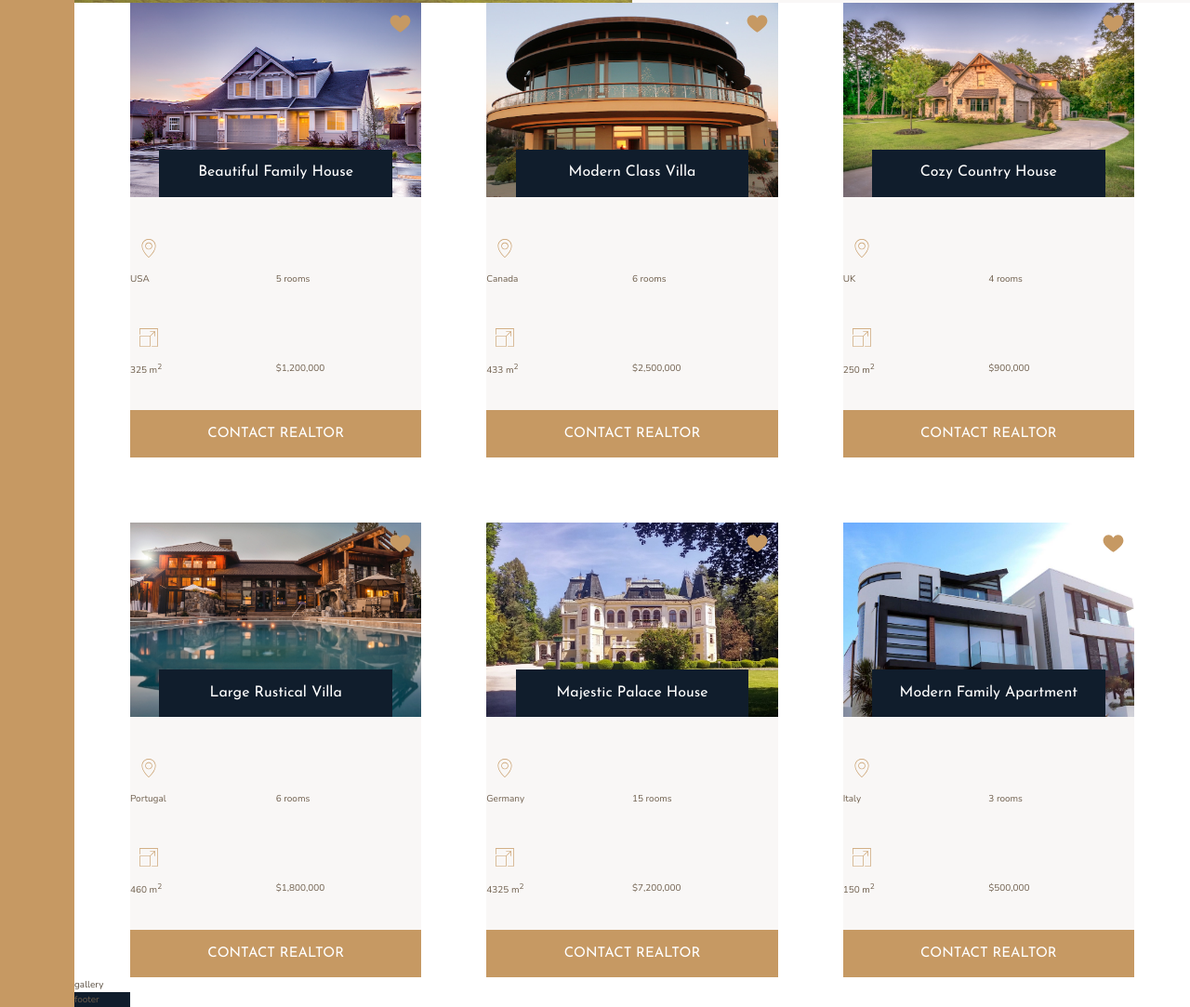
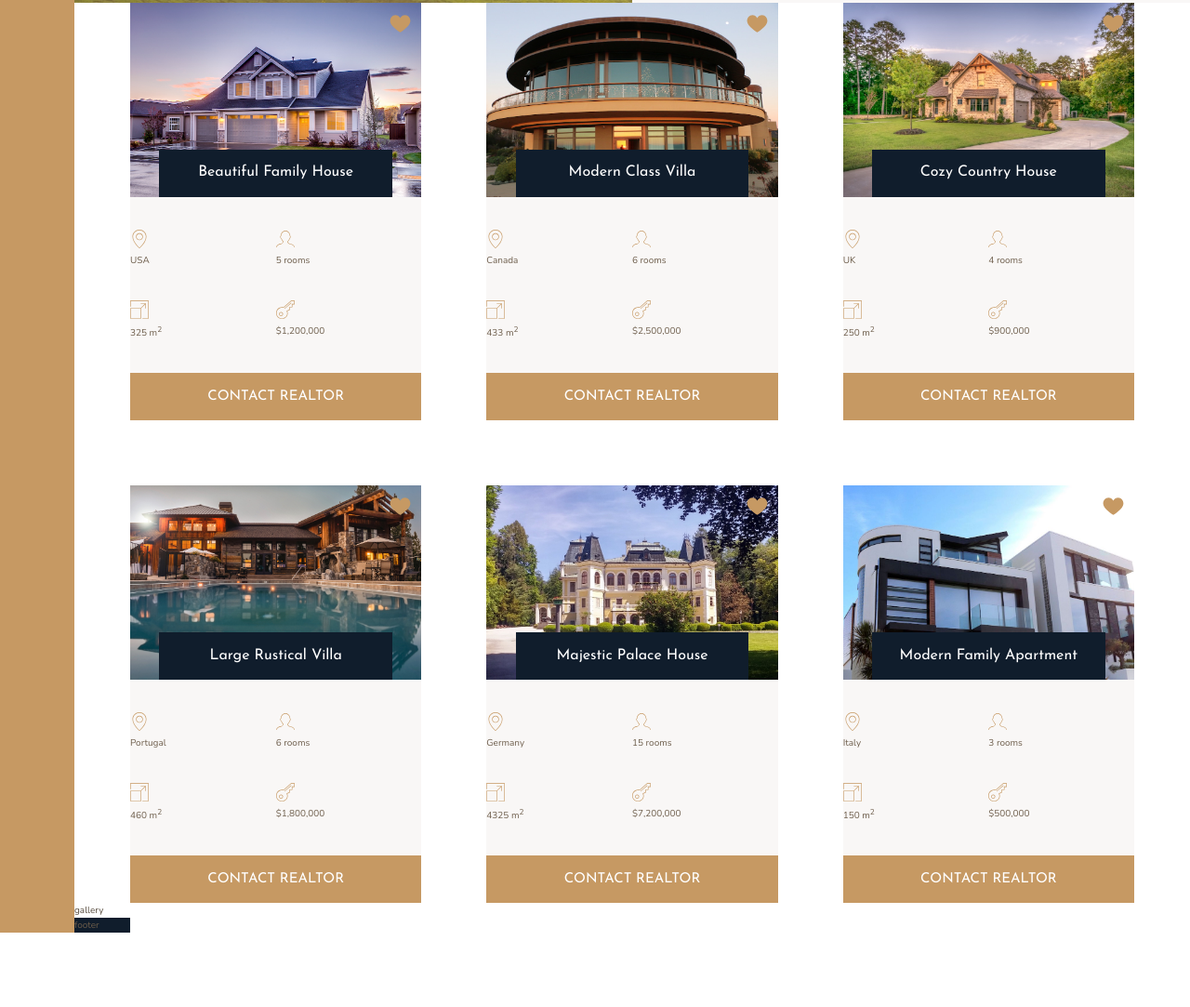
Before and after one commit to navyblueyes/CSS-SASS-ex3-nexter, a website: page index.html in a window 1280 px wide. Shown: the part 1719-2802 px from the top of the page at 93% size. After the commit the page ends 2722 px from the top, so only its background shows below. Drawn offline with nearby package versions, Linux system fonts and the light colour scheme.

Commit message:
homes section; fixed icons

```diff
--- a/index.html
+++ b/index.html
@@ -79,26 +79,26 @@
                 </svg>
                 <h5 class="home__name">Beautiful Family House</h5>
                 <div class="home__location">
-                    <svg class="home__like">
+                    <svg>
                         <use xlink:href="img/sprite.svg#icon-map-pin"></use>
                     </svg>
                     <p>USA</p>
                 </div>
                 <div class="home__rooms">
-                    <svg class="home__like">
-                        <use xlink:href="img/sprite.svg#icon-profile-make"></use>
+                    <svg>
+                        <use xlink:href="img/sprite.svg#icon-profile-male"></use>
                     </svg>
                     <p>5 rooms</p>
                 </div>
                 <div class="home__area">
-                    <svg class="home__like">
+                    <svg>
                         <use xlink:href="img/sprite.svg#icon-expand"></use>
                     </svg>
                     <p>325 m<sup>2</sup></p>
                 </div>
                 <div class="home__price">
-                    <svg class="home__like">
-                        <use xlink:href="img/sprite.svg#icon-icon-key"></use>
+                    <svg>
+                        <use xlink:href="img/sprite.svg#icon-key"></use>
                     </svg>
                     <p>$1,200,000</p>
                 </div>
@@ -111,26 +111,26 @@
                 </svg>
                 <h5 class="home__name">Modern Class Villa</h5>
                 <div class="home__location">
-                    <svg class="home__like">
+                    <svg>
                         <use xlink:href="img/sprite.svg#icon-map-pin"></use>
                     </svg>
                     <p>Canada</p>
                 </div>
                 <div class="home__rooms">
-                    <svg class="home__like">
-                        <use xlink:href="img/sprite.svg#icon-profile-make"></use>
+                    <svg>
+                        <use xlink:href="img/sprite.svg#icon-profile-male"></use>
                     </svg>
                     <p>6 rooms</p>
                 </div>
                 <div class="home__area">
-                    <svg class="home__like">
+                    <svg>
                         <use xlink:href="img/sprite.svg#icon-expand"></use>
                     </svg>
                     <p>433 m<sup>2</sup></p>
                 </div>
                 <div class="home__price">
-                    <svg class="home__like">
-                        <use xlink:href="img/sprite.svg#icon-icon-key"></use>
+                    <svg>
+                        <use xlink:href="img/sprite.svg#icon-key"></use>
                     </svg>
                     <p>$2,500,000</p>
                 </div>
@@ -143,26 +143,26 @@
                 </svg>
                 <h5 class="home__name">Cozy Country House</h5>
                 <div class="home__location">
-                    <svg class="home__like">
+                    <svg>
                         <use xlink:href="img/sprite.svg#icon-map-pin"></use>
                     </svg>
                     <p>UK</p>
                 </div>
                 <div class="home__rooms">
-                    <svg class="home__like">
-                        <use xlink:href="img/sprite.svg#icon-profile-make"></use>
+                    <svg>
+                        <use xlink:href="img/sprite.svg#icon-profile-male"></use>
                     </svg>
                     <p>4 rooms</p>
                 </div>
                 <div class="home__area">
-                    <svg class="home__like">
+                    <svg>
                         <use xlink:href="img/sprite.svg#icon-expand"></use>
                     </svg>
                     <p>250 m<sup>2</sup></p>
                 </div>
                 <div class="home__price">
-                    <svg class="home__like">
-                        <use xlink:href="img/sprite.svg#icon-icon-key"></use>
+                    <svg>
+                        <use xlink:href="img/sprite.svg#icon-key"></use>
                     </svg>
                     <p>$900,000</p>
                 </div>
@@ -175,26 +175,26 @@
                 </svg>
                 <h5 class="home__name">Large Rustical Villa</h5>
                 <div class="home__location">
-                    <svg class="home__like">
+                    <svg>
                         <use xlink:href="img/sprite.svg#icon-map-pin"></use>
                     </svg>
                     <p>Portugal</p>
                 </div>
                 <div class="home__rooms">
-                    <svg class="home__like">
-                        <use xlink:href="img/sprite.svg#icon-profile-make"></use>
+                    <svg>
+                        <use xlink:href="img/sprite.svg#icon-profile-male"></use>
                     </svg>
                     <p>6 rooms</p>
                 </div>
                 <div class="home__area">
-                    <svg class="home__like">
+                    <svg>
                         <use xlink:href="img/sprite.svg#icon-expand"></use>
                     </svg>
                     <p>460 m<sup>2</sup></p>
                 </div>
                 <div class="home__price">
-                    <svg class="home__like">
-                        <use xlink:href="img/sprite.svg#icon-icon-key"></use>
+                    <svg>
+                        <use xlink:href="img/sprite.svg#icon-key"></use>
                     </svg>
                     <p>$1,800,000</p>
                 </div>
@@ -207,26 +207,26 @@
                 </svg>
                 <h5 class="home__name">Majestic Palace House</h5>
                 <div class="home__location">
-                    <svg class="home__like">
+                    <svg>
                         <use xlink:href="img/sprite.svg#icon-map-pin"></use>
                     </svg>
                     <p>Germany</p>
                 </div>
                 <div class="home__rooms">
-                    <svg class="home__like">
-                        <use xlink:href="img/sprite.svg#icon-profile-make"></use>
+                    <svg>
+                        <use xlink:href="img/sprite.svg#icon-profile-male"></use>
                     </svg>
                     <p>15 rooms</p>
                 </div>
                 <div class="home__area">
-                    <svg class="home__like">
+                    <svg>
                         <use xlink:href="img/sprite.svg#icon-expand"></use>
                     </svg>
                     <p>4325 m<sup>2</sup></p>
                 </div>
                 <div class="home__price">
-                    <svg class="home__like">
-                        <use xlink:href="img/sprite.svg#icon-icon-key"></use>
+                    <svg>
+                        <use xlink:href="img/sprite.svg#icon-key"></use>
                     </svg>
                     <p>$7,200,000</p>
                 </div>
@@ -239,26 +239,26 @@
                 </svg>
                 <h5 class="home__name">Modern Family Apartment</h5>
                 <div class="home__location">
-                    <svg class="home__like">
+                    <svg>
                         <use xlink:href="img/sprite.svg#icon-map-pin"></use>
                     </svg>
                     <p>Italy</p>
                 </div>
                 <div class="home__rooms">
-                    <svg class="home__like">
-                        <use xlink:href="img/sprite.svg#icon-profile-make"></use>
+                    <svg>
+                        <use xlink:href="img/sprite.svg#icon-profile-male"></use>
                     </svg>
                     <p>3 rooms</p>
                 </div>
                 <div class="home__area">
-                    <svg class="home__like">
+                    <svg>
                         <use xlink:href="img/sprite.svg#icon-expand"></use>
                     </svg>
                     <p>150 m<sup>2</sup></p>
                 </div>
                 <div class="home__price">
-                    <svg class="home__like">
-                        <use xlink:href="img/sprite.svg#icon-icon-key"></use>
+                    <svg>
+                        <use xlink:href="img/sprite.svg#icon-key"></use>
                     </svg>
                     <p>$500,000</p>
                 </div>
```
